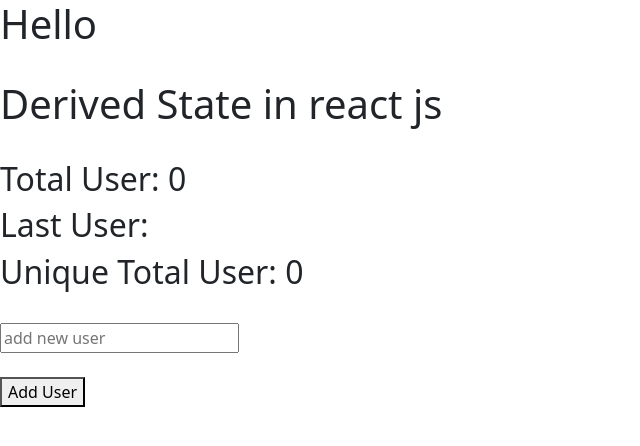
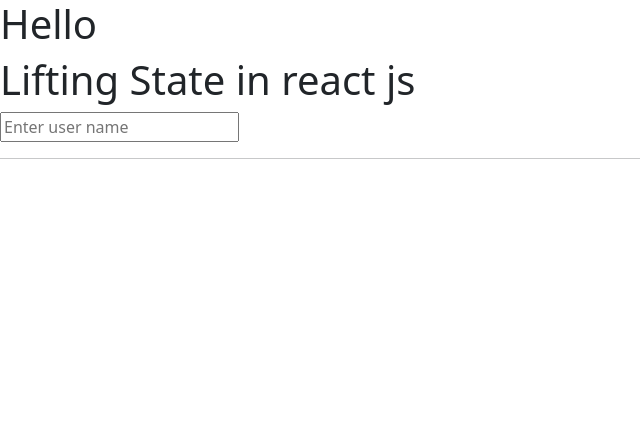
Before and after one commit to Sumit1164/React.js_Learning, a React (Vite) app: page / in a window 1280 px wide. Shown: the top 446 px of the page, without its empty margins (0-640 px from the left). Built offline with nearby package versions, Linux system fonts and the light colour scheme.

Commit message:
Lifting State in react js. Add LiftingState and LiftingStates components for state management demonstration

```diff
--- a/src/App.jsx
+++ b/src/App.jsx
@@ -33,6 +33,8 @@ import UseFormStatusHook from "./UseFormStatusHook";
 import UseTransitionsReact from "./UseTransitionsReact";
 import ComponentPureInReact from "./ComponentPureInReact";
 import DerivedState from "./DerivedState";
+import LiftingState from "./LiftingState";
+import LiftingStates from "./LiftingStates";
 
 function App() {
   /*
@@ -99,6 +101,9 @@ function App() {
     inputRef.current.focus();
     inputRef.current.style.color='blue'
   }
+
+  // LiftingState.jsx
+  const [user, setUser]=useState('')
   return (
 
 
@@ -209,9 +214,11 @@ function App() {
       <button onClick={updateInput}>Update Input Field</button>
       <UseFormStatusHook />
       <UseTransitionsReact />
-      <ComponentPureInReact />  */}
+      <ComponentPureInReact />
+      <DerivedState />   */}
 
-      <DerivedState />
+      <LiftingState setUser={setUser} />
+      <LiftingStates user={user} />
     </div>
 
 
--- /dev/null
+++ b/src/LiftingState.jsx
@@ -0,0 +1,11 @@
+const LiftingState = ({setUser}) => {
+
+  return (
+    <div>
+          <h1>Lifting State in react js</h1>
+          <input type="text" onChange={(event)=>setUser(event.target.value)} placeholder="Enter user name"/><hr />
+    </div>
+  )
+}
+
+export default LiftingState
--- /dev/null
+++ b/src/LiftingStates.jsx
@@ -0,0 +1,9 @@
+const LiftingStates = ({user}) => {
+  return (
+    <div>
+          <h2>{ user}</h2>
+    </div>
+  )
+}
+
+export default LiftingStates
```
